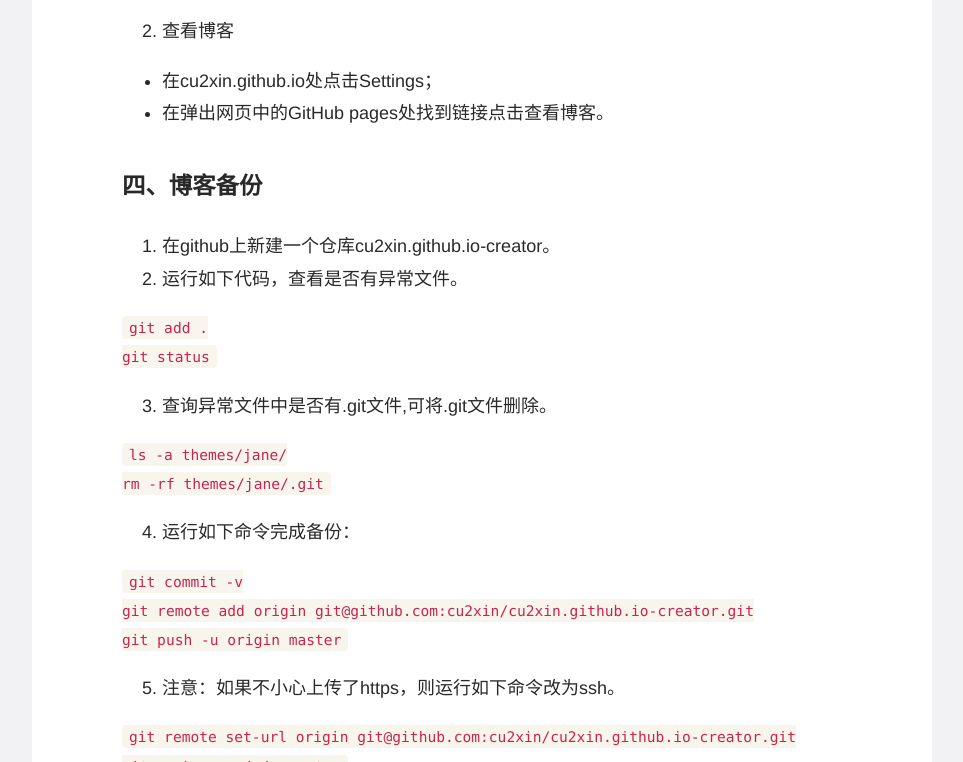
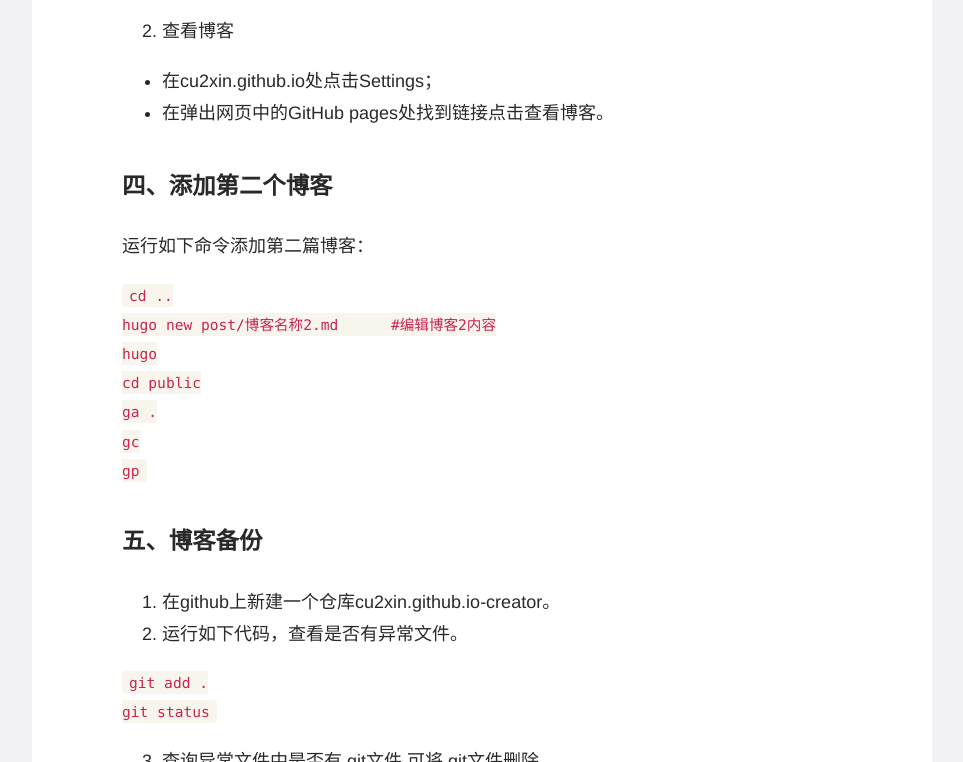
Before and after one commit to cu2xin/cu2xin.github.io, a plain HTML site: page post/如何用hugo搭建个人博客/index.html in a window 1280 px wide. Shown: the part 3105-3867 px from the top of the page, without its empty margins (158-1121 px from the left). Drawn offline with Linux system fonts and the light colour scheme.

Commit message:
完善第三篇博客

```diff
--- a/post/如何用hugo搭建个人博客/index.html
+++ b/post/如何用hugo搭建个人博客/index.html
@@ -69,7 +69,7 @@
 <meta itemprop="description" content="前端学习 如何用hugo搭建个人博客 一、安装Hugo Mac安装方式 brew install hugo hugo version Windows安装方式 去Hugo releases页面下载hugo_">
 <meta itemprop="datePublished" content="2020-01-19T21:49:12&#43;08:00" />
 <meta itemprop="dateModified" content="2020-01-19T21:49:12&#43;08:00" />
-<meta itemprop="wordCount" content="1143">
+<meta itemprop="wordCount" content="1206">
 
 
 
@@ -348,7 +348,8 @@
         <li><a href="#一安装hugo">一、安装Hugo</a></li>
         <li><a href="#二搭建博客">二、搭建博客</a></li>
         <li><a href="#三博客上传到github">三、博客上传到GitHub</a></li>
-        <li><a href="#四博客备份">四、博客备份</a></li>
+        <li><a href="#四添加第二个博客">四、添加第二个博客</a></li>
+        <li><a href="#五博客备份">五、博客备份</a></li>
       </ul>
     </li>
   </ul>
@@ -434,7 +435,7 @@ hugo server     #预览非草稿
 <li>新建一个终端</li>
 <li>运行如下代码：</li>
 </ul>
-<pre><code>hugo -D
+<pre><code>hugo -D            #hugo也可以
 </code></pre><h3 id="三博客上传到github">三、博客上传到GitHub</h3>
 <ol>
 <li>上传public</li>
@@ -458,7 +459,16 @@ git push -u origin master
 <li>在cu2xin.github.io处点击Settings；</li>
 <li>在弹出网页中的GitHub pages处找到链接点击查看博客。</li>
 </ul>
-<h3 id="四博客备份">四、博客备份</h3>
+<h3 id="四添加第二个博客">四、添加第二个博客</h3>
+<p>运行如下命令添加第二篇博客：</p>
+<pre><code>cd ..
+hugo new post/博客名称2.md      #编辑博客2内容
+hugo
+cd public
+ga .
+gc
+gp
+</code></pre><h3 id="五博客备份">五、博客备份</h3>
 <ol>
 <li>在github上新建一个仓库cu2xin.github.io-creator。</li>
 <li>运行如下代码，查看是否有异常文件。</li>
```
Also changed, not shown: index.xml (+11 -2 lines).
